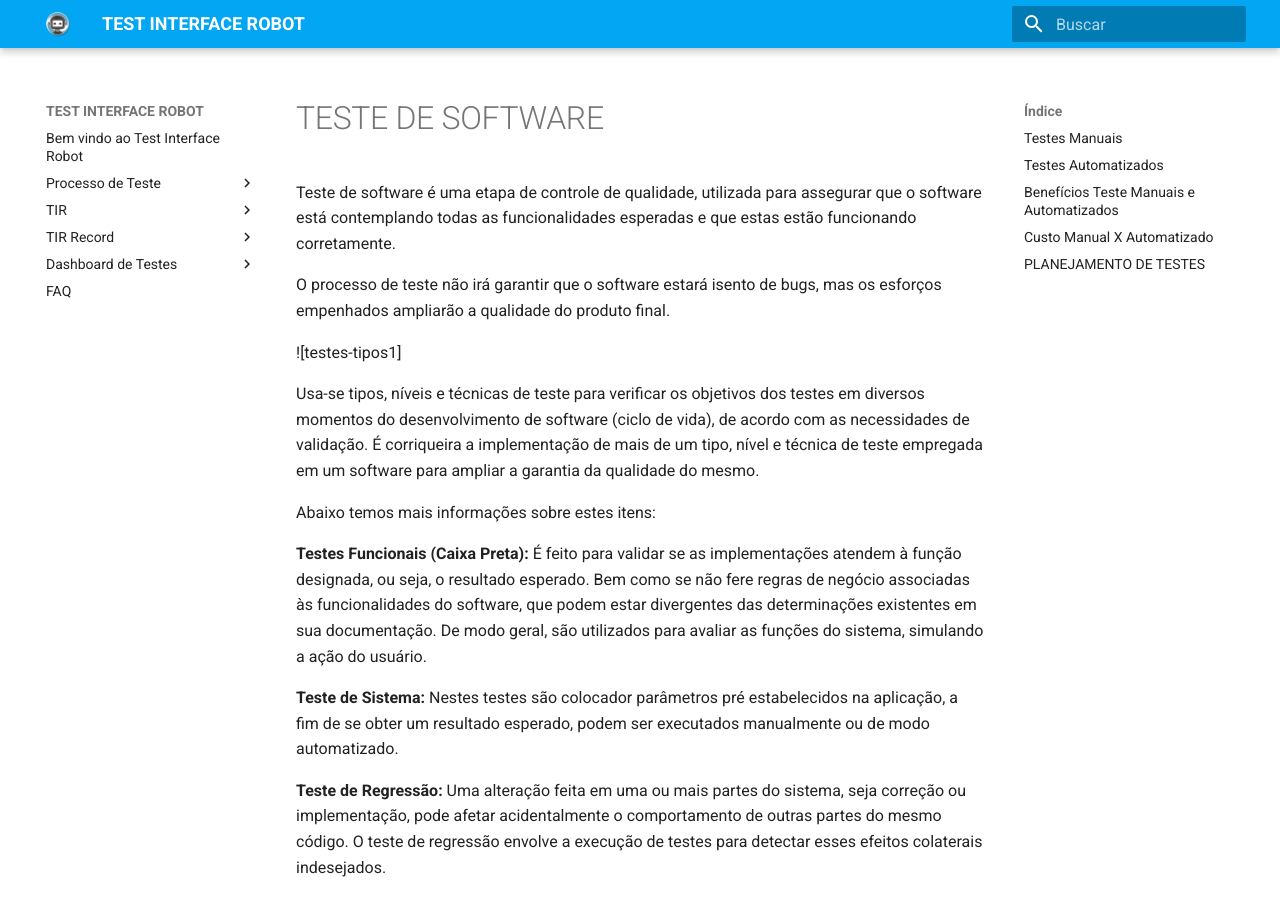
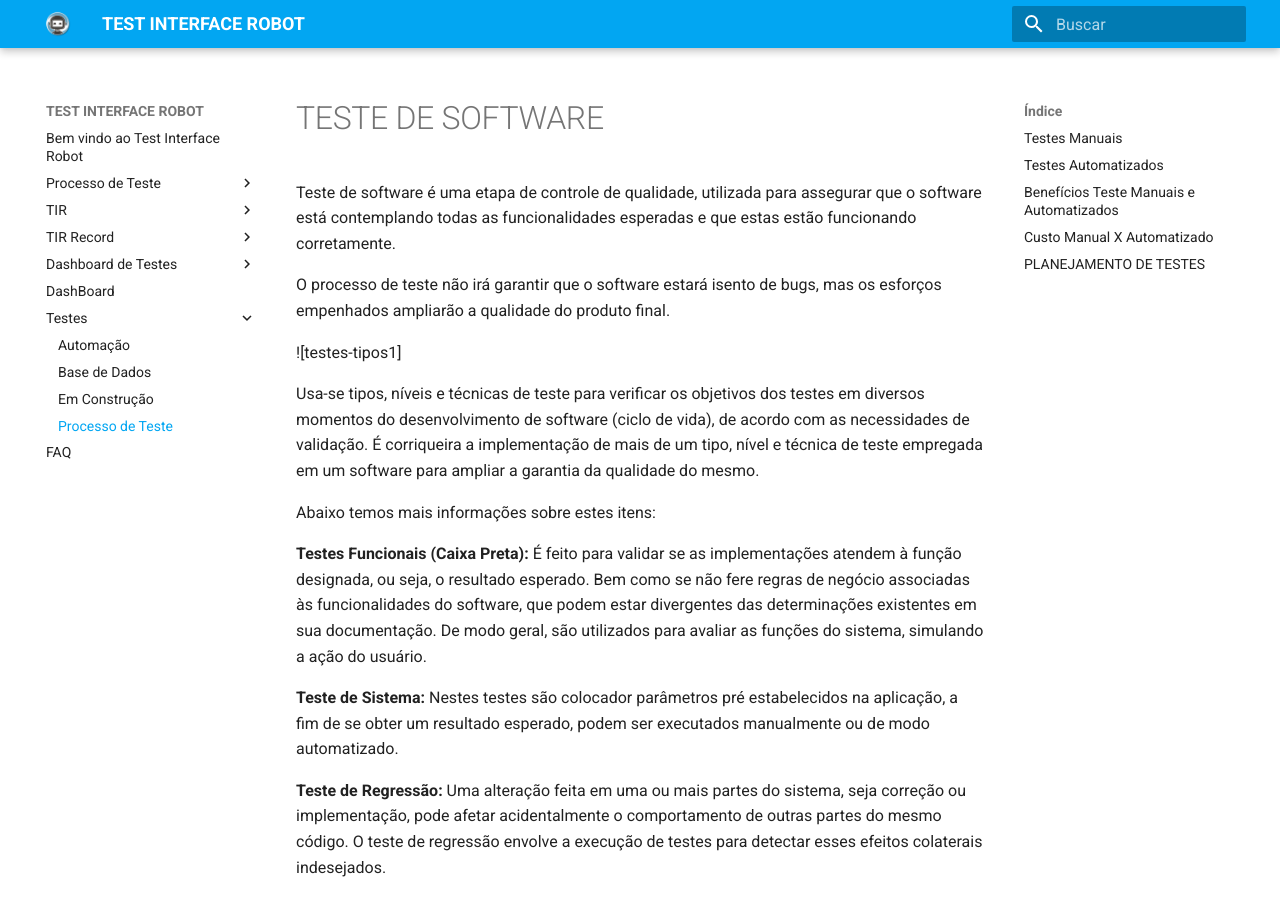
Before and after one commit to totvs/tir-docs, an MkDocs documentation site: the page built from docs/testes/ProcessodeTeste.md, in a window 1280 px wide and 900 px high. Built offline with MkDocs 1.6.1 and Material for MkDocs 9.7.7, drawn with Linux system fonts in a browser that asks for light colours.

Commit message:
add missing entries to navigation in mkdocs.yml

```diff
--- a/mkdocs.yml
+++ b/mkdocs.yml
@@ -19,12 +19,19 @@ nav:
     - 'TIR Record':
       - 'Introdução': './tir-record/introducaoTirRecord.md'
       - 'Guia do usuário': './tir-record/ComoUsar.md'
+      - TIR Record FAQ: 'tir-record/faq.md'
     - 'Dashboard de Testes':
        - 'Introdução': './dashboard/index.md'
        - 'Instalação': './dashboard/BackEnd.md'
        - 'Instalação via Docker': './dashboard/docker.md'
        - 'Configuração do TIR': './dashboard/configurandoTIR.md'
        - 'Guia do usuário': './dashboard/ComoUsar.md'
+    - DashBoard: 'DashBoard.md'
+    - 'Testes':
+      - 'Automação': 'testes/Automação.md'
+      - 'Base de Dados': 'testes/BasedeDados.md'
+      - 'Em Construção': 'testes/EmConstrucao.md'
+      - 'Processo de Teste': 'testes/ProcessodeTeste.md'
     - FAQ: faqGeral.md
 
 markdown_extensions:
```
